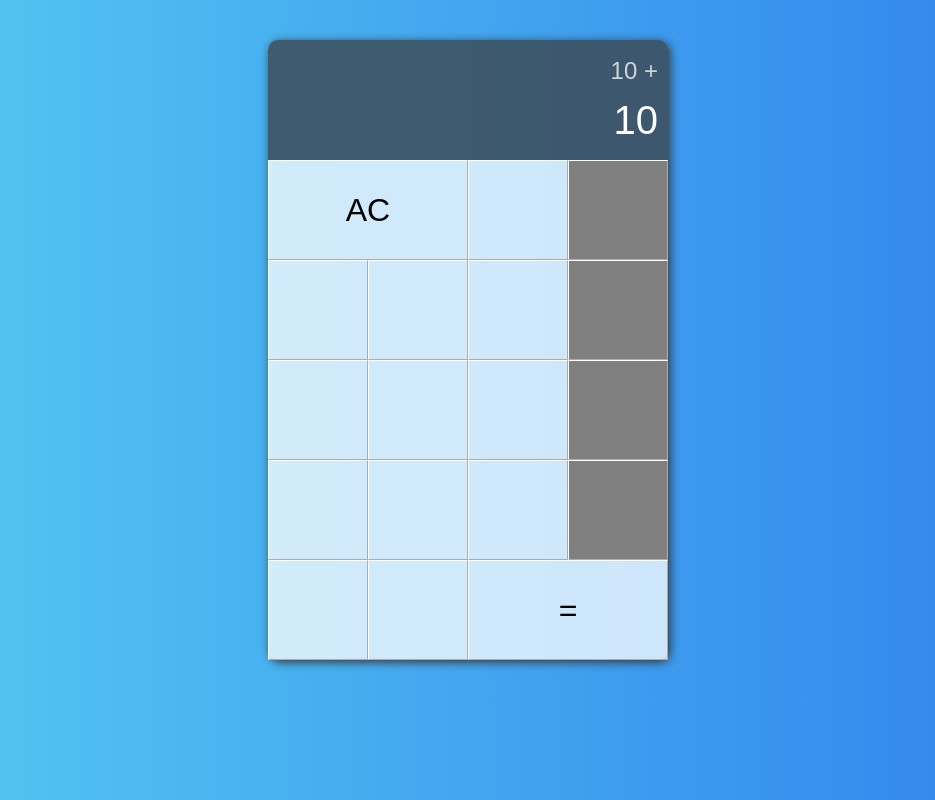
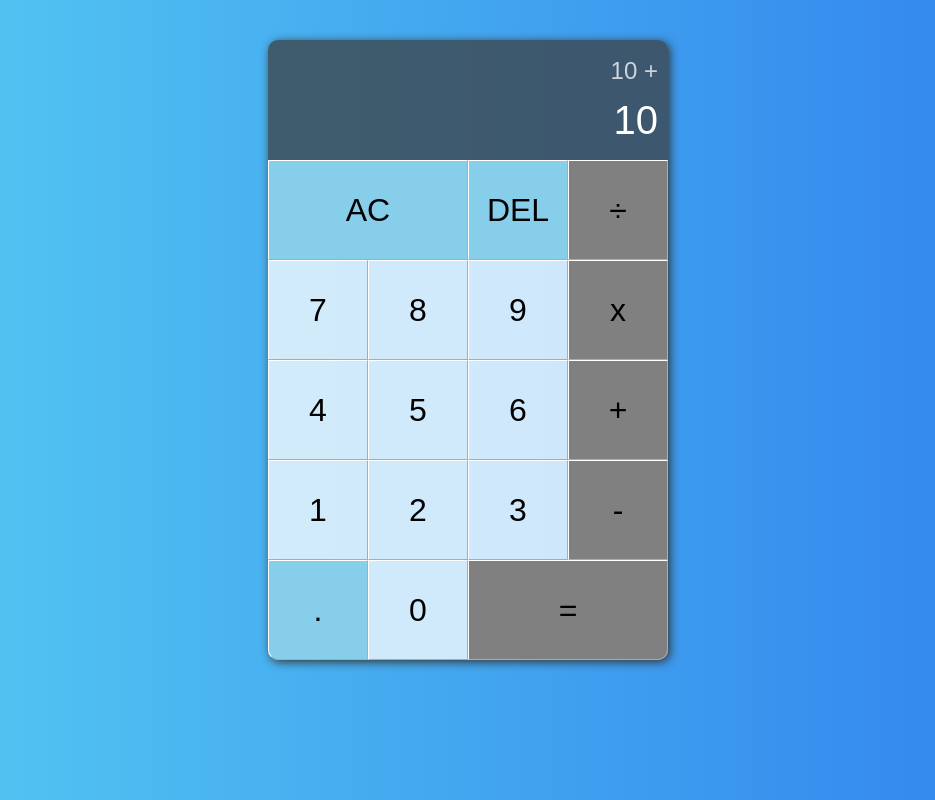
Before and after one commit to idmzulkarnaen/react-calculator, a React (Create React App) app: page / in a window 1280 px wide. Shown: the whole page, without its empty margins (172-1107 px from the left). Built offline with nearby package versions, Linux system fonts and the light colour scheme.

Commit message:
kalkulator tombol komplit

```diff
--- a/src/components/Calculator/Styled/index.js
+++ b/src/components/Calculator/Styled/index.js
@@ -53,4 +53,7 @@
 
     ${({gridSpan}) => gridSpan && `grid-column: span ${gridSpan};`}
     ${({operation}) => operation && `background-color: gray;`}
+    ${({control}) => control && `background-color: skyblue;`}
+    ${({equals}) => equals && `border-bottom-right-radius: 10px; background-color: gray;`}
+    ${({period}) => period && `border-bottom-left-radius: 10px; background-color: skyblue;`}
 `
--- a/src/components/Calculator/index.js
+++ b/src/components/Calculator/index.js
@@ -8,24 +8,24 @@
             <Previous>10 +</Previous>
             <Current>10</Current>
         </Screen>
-        <Button gridSpan={2}>AC</Button>
-        <Button></Button>
-        <Button operation></Button>
-        <Button></Button>
-        <Button></Button>
-        <Button></Button>
-        <Button operation></Button>
-        <Button></Button>
-        <Button></Button>
-        <Button></Button>
-        <Button operation></Button>
-        <Button></Button>
-        <Button></Button>
-        <Button></Button>
-        <Button operation></Button>
-        <Button></Button>
-        <Button></Button>
-        <Button gridSpan={2}>=</Button>
+        <Button gridSpan={2} control>AC</Button>
+        <Button control>DEL</Button>
+        <Button operation>÷</Button>
+        <Button>7</Button>
+        <Button>8</Button>
+        <Button>9</Button>
+        <Button operation>x</Button>
+        <Button>4</Button>
+        <Button>5</Button>
+        <Button>6</Button>
+        <Button operation>+</Button>
+        <Button>1</Button>
+        <Button>2</Button>
+        <Button>3</Button>
+        <Button operation>-</Button>
+        <Button period>.</Button>
+        <Button>0</Button>
+        <Button gridSpan={2} equals>=</Button>
     </Container>
   );
 }
```
